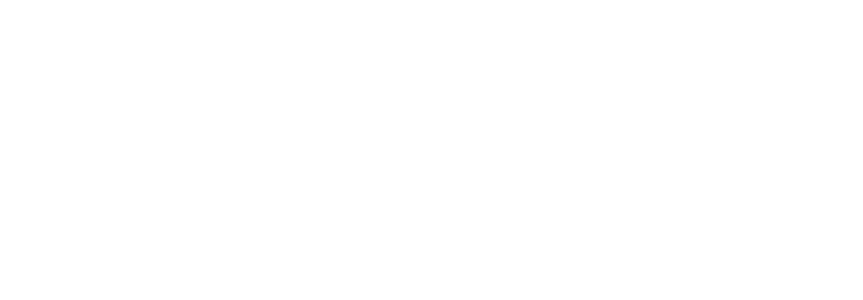
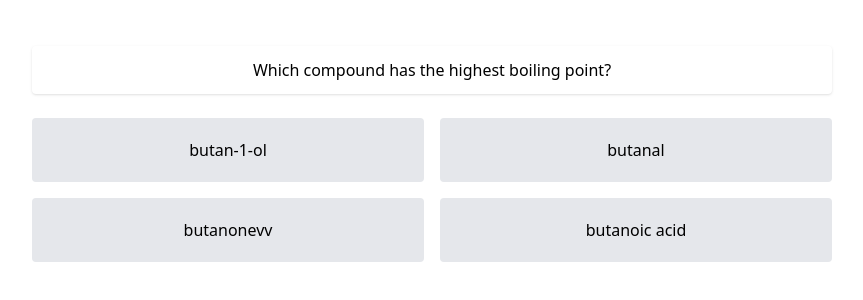
Before and after one commit to nazimbo/quizzes-app-svelte, a SvelteKit app: page /quizz/1 in a window 1280 px wide. Shown: the part 238-538 px from the top of the page, without its empty margins (208-1071 px from the left). Built offline with nearby package versions, Linux system fonts and the light colour scheme.

Commit message:
Add dynamic rendering of question and options

```diff
--- a/src/routes/quizz/[id]/+page.svelte
+++ b/src/routes/quizz/[id]/+page.svelte
@@ -1,4 +1,19 @@
 <script lang="ts">
+  import QuestionText from "./components/QuestionText.svelte";
+  import QuestionOption from "./components/QuestionOption.svelte";
+
   export let data: any;
-  console.log(data);
+
+  let currentQuestionIndex = 0;
+  $: currentQuestion = data.questions[currentQuestionIndex];
 </script>
+
+<div class="w-full">
+  <QuestionText question={currentQuestion.question} />
+  <!-- Options -->
+  <div class="flex flex-wrap justify-between">
+    {#each currentQuestion.options as option (option.id)}
+      <QuestionOption {option} />
+    {/each}
+  </div>
+</div>
--- /dev/null
+++ b/src/routes/quizz/[id]/components/QuestionOption.svelte
@@ -0,0 +1,7 @@
+<script lang="ts">
+  export let option: { label: string; text: string };
+</script>
+
+<div class="bg-gray-200 rounded w-[49%] text-center p-2 mb-4 py-5 cursor-pointer">
+  <p>{option.text}</p>
+</div>
--- /dev/null
+++ b/src/routes/quizz/[id]/components/QuestionText.svelte
@@ -0,0 +1,9 @@
+<script lang="ts">
+  export let question: string;
+</script>
+
+<div class="shadow p-3 rounded text-center w-full mb-6">
+  <h1>
+    {question}
+  </h1>
+</div>
```
